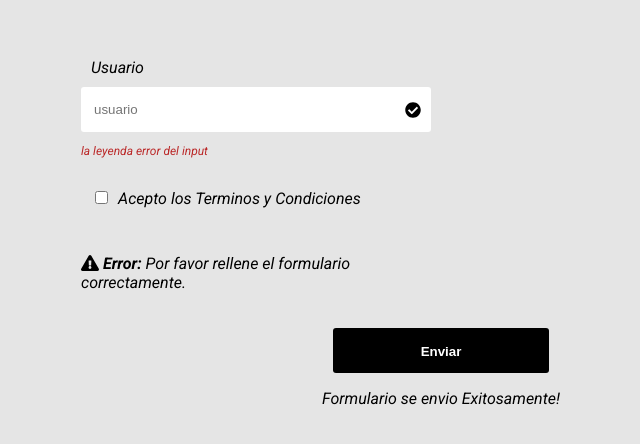
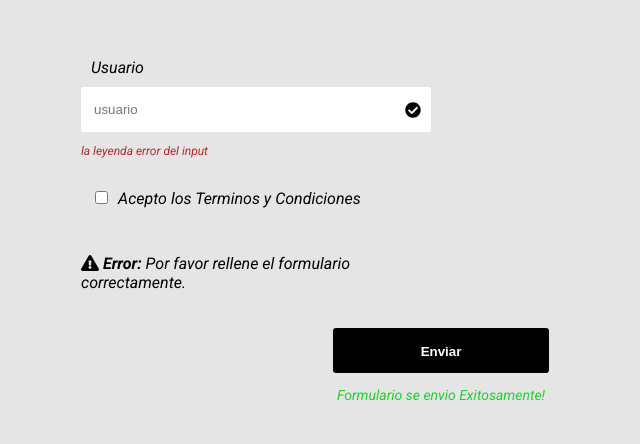
Before and after one commit to winder001/formulario-con-React, a React (Create React App) app: page / in a window 1280 px wide. Shown: the top 444 px of the page, without its empty margins (199-839 px from the left). Built offline with nearby package versions, Linux system fonts and the light colour scheme.

Commit message:
se agrego estilo al mensaje de exito

```diff
--- a/src/App.js
+++ b/src/App.js
@@ -1,5 +1,5 @@
 import React from 'react';
-import {Formulario, Label, GrupoInput, Input, LeyendaError, IconoValidacion, ContenedorTerminos, ContenedorBotonCentrado,Boton} from './elementos/Formularios.js';
+import {Formulario, Label, GrupoInput, Input, LeyendaError, IconoValidacion, ContenedorTerminos, ContenedorBotonCentrado, Boton, MensajeExito} from './elementos/Formularios.js';
 import { FontAwesomeIcon } from '@fortawesome/react-fontawesome';
 import { faCheckCircle, faExclamationTriangle } from '@fortawesome/free-solid-svg-icons';
 
@@ -34,7 +34,7 @@ const App = () => {
 
               <ContenedorBotonCentrado>
                   <Boton type="submit"> Enviar </Boton>
-                  <p>Formulario se envio Exitosamente!</p>
+                  <MensajeExito>Formulario se envio Exitosamente!</MensajeExito>
               </ContenedorBotonCentrado>
 
 
--- a/src/elementos/Formularios.js
+++ b/src/elementos/Formularios.js
@@ -4,7 +4,8 @@ import { FontAwesomeIcon } from '@fortawesome/react-fontawesome';
 
 const colores = {
 	border: "#0075ff",
-	error: "#bb2929"
+	error: "#bb2929",
+	exito: "#1ed12d"
 }
 
 
@@ -98,6 +99,12 @@ const Boton = styled.button`
 	}
 `;
 
+const MensajeExito = styled.p`
+		font-size: 14px;
+		color: ${colores.exito};
+
+`;
+
 
 
 
@@ -109,5 +116,6 @@ export {Formulario,
 		IconoValidacion,
 		ContenedorTerminos,
 		ContenedorBotonCentrado,
-		Boton
+		Boton,
+		MensajeExito
 		};
```
